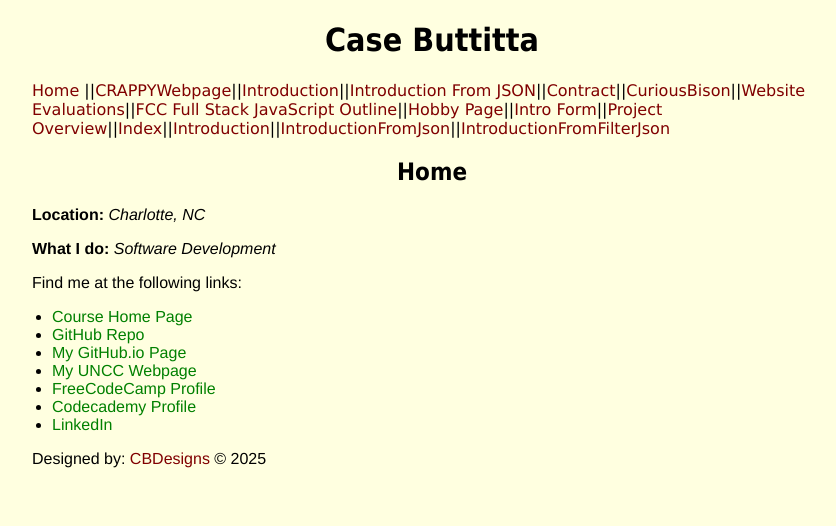
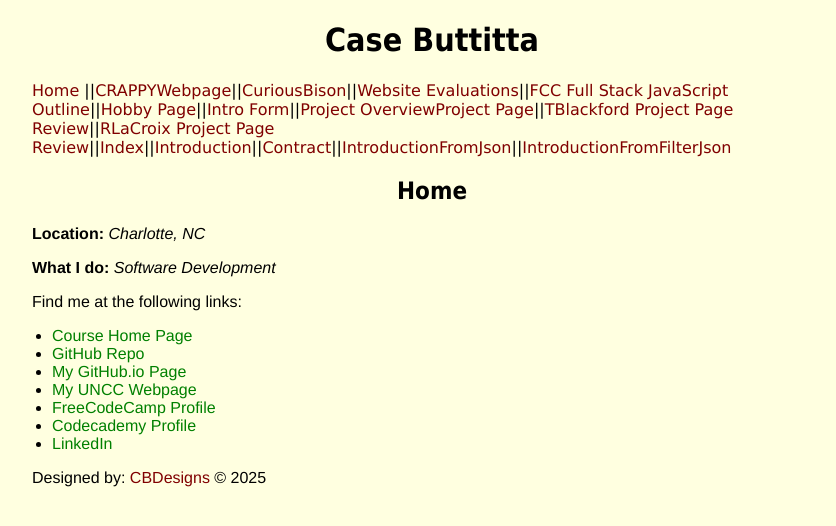
Before and after one commit to cbuttitta/itis3135-react, a React (Vite) app: page / in a window 1280 px wide. Shown: the top 526 px of the page, without its empty margins (208-1044 px from the left). Built offline with nearby package versions, Linux system fonts and the light colour scheme.

Commit message:
fixed header

```diff
--- a/src/Header.jsx
+++ b/src/Header.jsx
@@ -2,37 +2,36 @@ export default function Header(){
     return <header>
         <h1>Case Buttitta</h1>
         <nav>
-            <a href="../">Home </a>
+            <a href="https://webpages.charlotte.edu/cbuttitt/itis3135/">Home </a>
             ||
-            <a href="../itis3135/stuff/MY start p@Ge.htm">CRAPPYWebpage</a>
+            <a href="https://webpages.charlotte.edu/cbuttitt/itis3135/itis3135/stuff/MY start p@Ge.htm">CRAPPYWebpage</a>
             ||
-            <a href="introduction.html">Introduction</a>
+            <a href="https://webpages.charlotte.edu/cbuttitt/itis3135/curious_bison/about.html">CuriousBison</a>
             ||
-            <a href="introduction.html">Introduction From JSON</a>
+            <a href="https://webpages.charlotte.edu/cbuttitt/itis3135/website_evaluations.html">Website Evaluations</a>
             ||
-            <a href="contract.html">Contract</a>
+            <a href="https://webpages.charlotte.edu/cbuttitt/itis3135/fccfsjs_outline.html">FCC Full Stack JavaScript Outline</a>
             ||
-            <a href="../curious_bison/about.html">CuriousBison</a>
+            <a href="https://webpages.charlotte.edu/cbuttitt/itis3135/itis3135/hobby/index.html">Hobby Page</a>
             ||
-            <a href="website_evaluations.html">Website Evaluations</a>
+            <a href="https://webpages.charlotte.edu/cbuttitt/itis3135/itis3135/intro_form.html">Intro Form</a>
             ||
-            <a href="fccfsjs_outline.html">FCC Full Stack JavaScript Outline</a>
+            <a href="https://webpages.charlotte.edu/cbuttitt/itis3135/itis3135/project_overview.html">Project Overview</a>
+            <a href="https://webpages.charlotte.edu/cbuttitt/itis3135/itis3135/project/index.html">Project Page</a>
             ||
-            <a href="../itis3135/hobby/index.html">Hobby Page</a>
+            <a href="https://webpages.charlotte.edu/cbuttitt/itis3135/itis3135/review1.html">TBlackford Project Page Review</a>
             ||
-            <a href="../itis3135/intro_form.html">Intro Form</a>
-            ||
-            <a href="../itis3135/project_overview.html">Project Overview</a>
+            <a href="https://webpages.charlotte.edu/cbuttitt/itis3135/itis3135/review2.html">RLaCroix Project Page Review</a>
             ||
             <a href="/">Index</a>
             ||
             <a href="/Introduction">Introduction</a>
             ||
+            <a href="/Contract">Contract</a>
+            ||
             <a href="/IntroductionFromJson">IntroductionFromJson</a>
             ||
             <a href="/IntroductionFilterFromJson">IntroductionFromFilterJson</a>
-
-
         </nav>
     </header>;
 }
```
